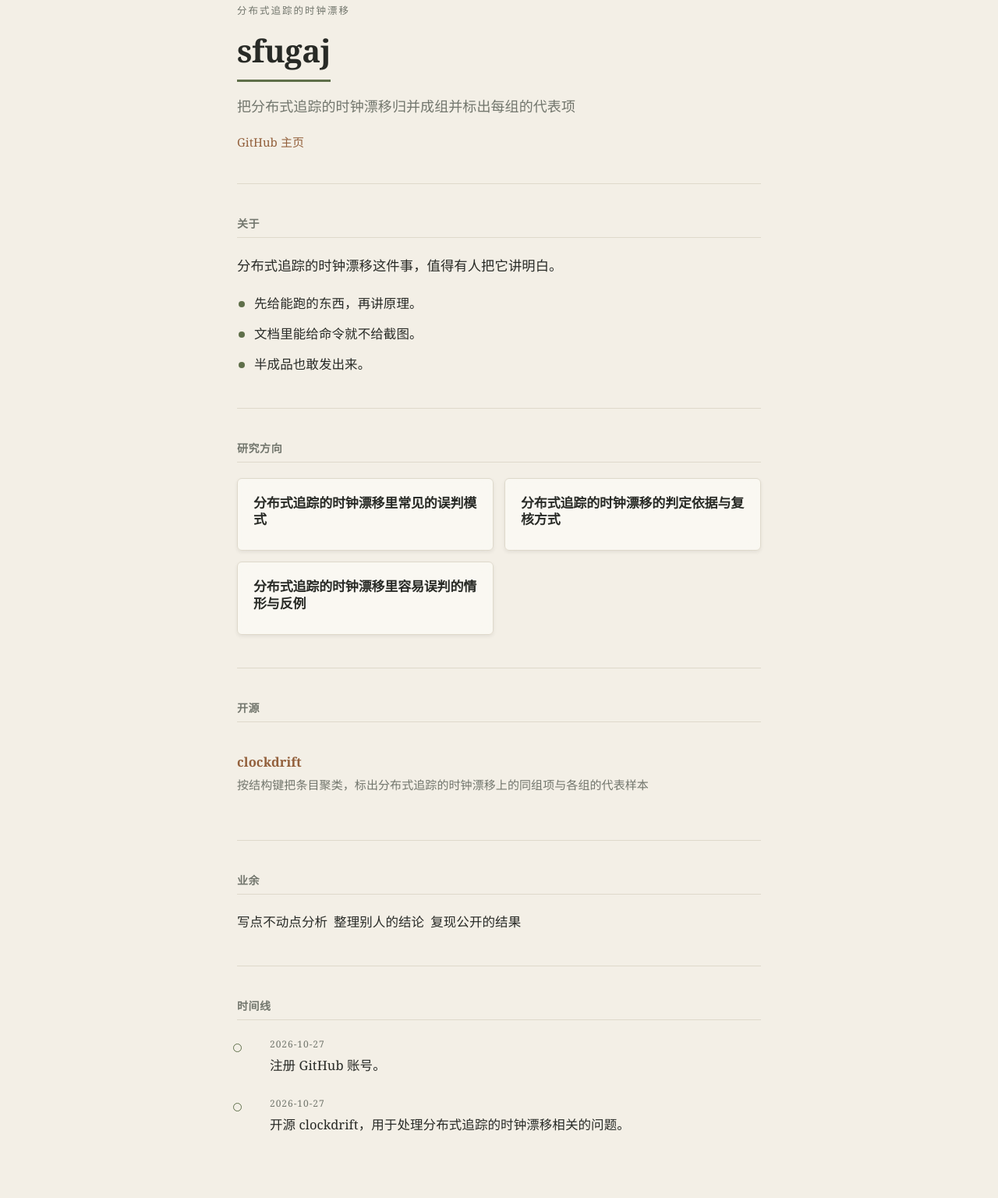
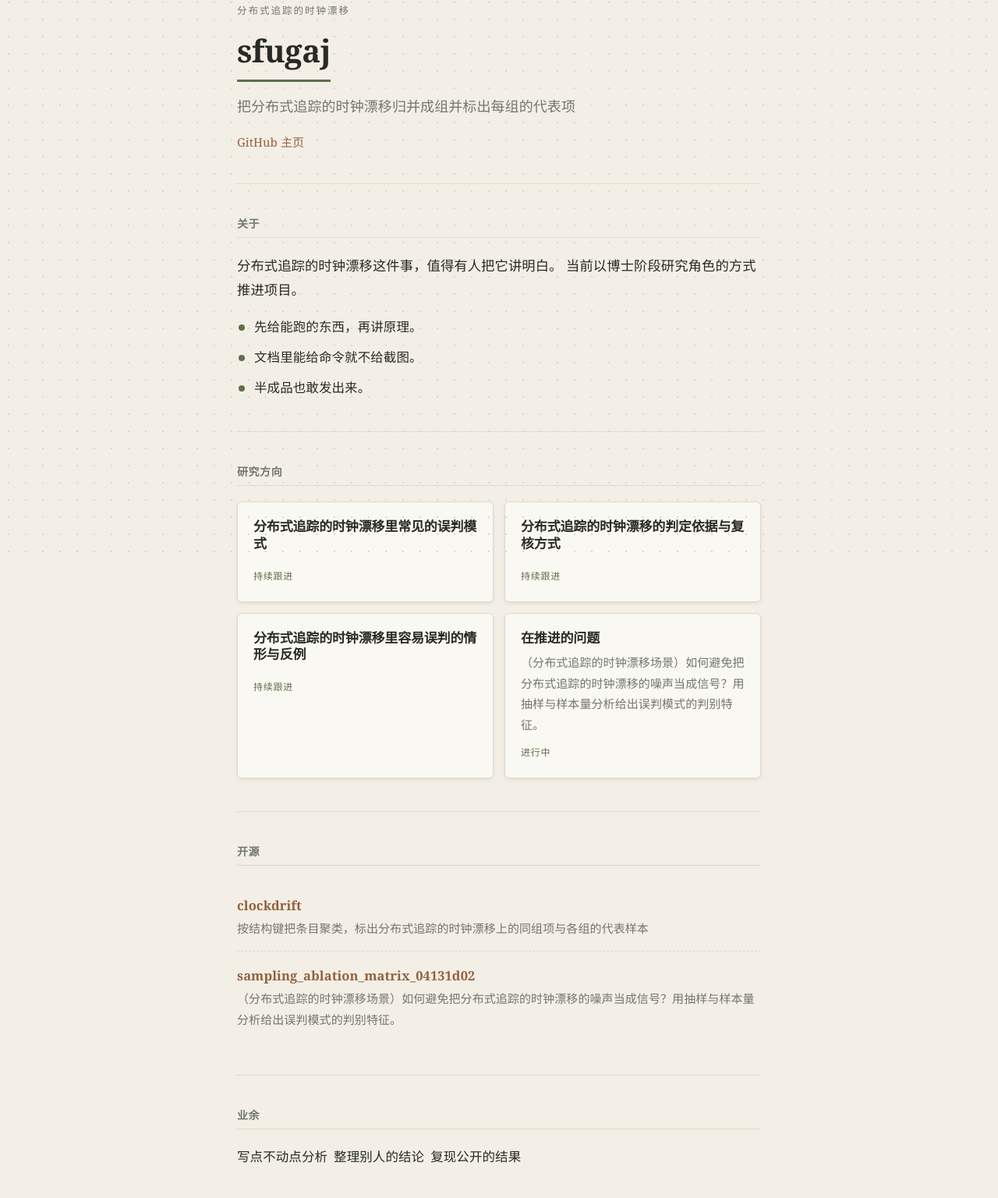
Before and after one commit to sfugaj/sfugaj.github.io, a plain HTML site: page index.html in a window 1280 px wide. Shown: the part 74-1610 px from the top of the page at 78% size. Drawn offline with Linux system fonts and the light colour scheme.

Commit message:
docs: 更新个人站点

```diff
--- a/index.html
+++ b/index.html
@@ -61,7 +61,7 @@ footer .note{margin:0; color:var(--muted); font-size:14px}
 h2{border-bottom:1px solid #ded9cb;padding-bottom:8px;text-transform:none;letter-spacing:.04em;font-size:14px}
 .card{background:#fbfaf4d9;border:1px solid #ded9cb;border-radius:6px;padding:20px;backdrop-filter:blur(8px);box-shadow:0 2px 5px rgba(0,0,0,.07)}
 body::before{content:'';display:block;height:5px;background:#5f6f4a;position:sticky;top:0;z-index:9}
-background-image:radial-gradient(#ded9cb 1px, transparent 1px);background-size:22px 22px;
+body::after{content:'';position:fixed;inset:0;z-index:0;pointer-events:none;background-image:radial-gradient(#ded9cb 1px, transparent 1px);background-size:22px 22px}
 </style>
 </head>
 <body>
@@ -76,7 +76,7 @@ background-image:radial-gradient(#ded9cb 1px, transparent 1px);background-size:2
 
 <section class="about" id="about">
   <h2>关于</h2>
-  <p>分布式追踪的时钟漂移这件事，值得有人把它讲明白。</p>
+  <p>分布式追踪的时钟漂移这件事，值得有人把它讲明白。 当前以博士阶段研究角色的方式推进项目。</p>
   <ul class="traits">
     <li>先给能跑的东西，再讲原理。</li>
     <li>文档里能给命令就不给截图。</li>
@@ -89,12 +89,20 @@ background-image:radial-gradient(#ded9cb 1px, transparent 1px);background-size:2
   <div class="grid two">
     <article class="card">
       <h3>分布式追踪的时钟漂移里常见的误判模式</h3>
+      <span class="status">持续跟进</span>
     </article>
     <article class="card">
       <h3>分布式追踪的时钟漂移的判定依据与复核方式</h3>
+      <span class="status">持续跟进</span>
     </article>
     <article class="card">
       <h3>分布式追踪的时钟漂移里容易误判的情形与反例</h3>
+      <span class="status">持续跟进</span>
+    </article>
+    <article class="card">
+      <h3>在推进的问题</h3>
+      <p>（分布式追踪的时钟漂移场景）如何避免把分布式追踪的时钟漂移的噪声当成信号？用抽样与样本量分析给出误判模式的判别特征。</p>
+      <span class="status">进行中</span>
     </article>
   </div>
 </section>
@@ -104,6 +112,9 @@ background-image:radial-gradient(#ded9cb 1px, transparent 1px);background-size:2
   <ul class="repos">
     <li><div class="name"><a href="https://github.com/sfugaj/clockdrift" rel="noopener">clockdrift</a></div>
       <div class="desc">按结构键把条目聚类，标出分布式追踪的时钟漂移上的同组项与各组的代表样本</div>
+    </li>
+    <li><div class="name"><a href="https://github.com/sfugaj/sampling_ablation_matrix_04131d02" rel="noopener">sampling_ablation_matrix_04131d02</a></div>
+      <div class="desc">（分布式追踪的时钟漂移场景）如何避免把分布式追踪的时钟漂移的噪声当成信号？用抽样与样本量分析给出误判模式的判别特征。</div>
     </li>
   </ul>
 </section>
```
